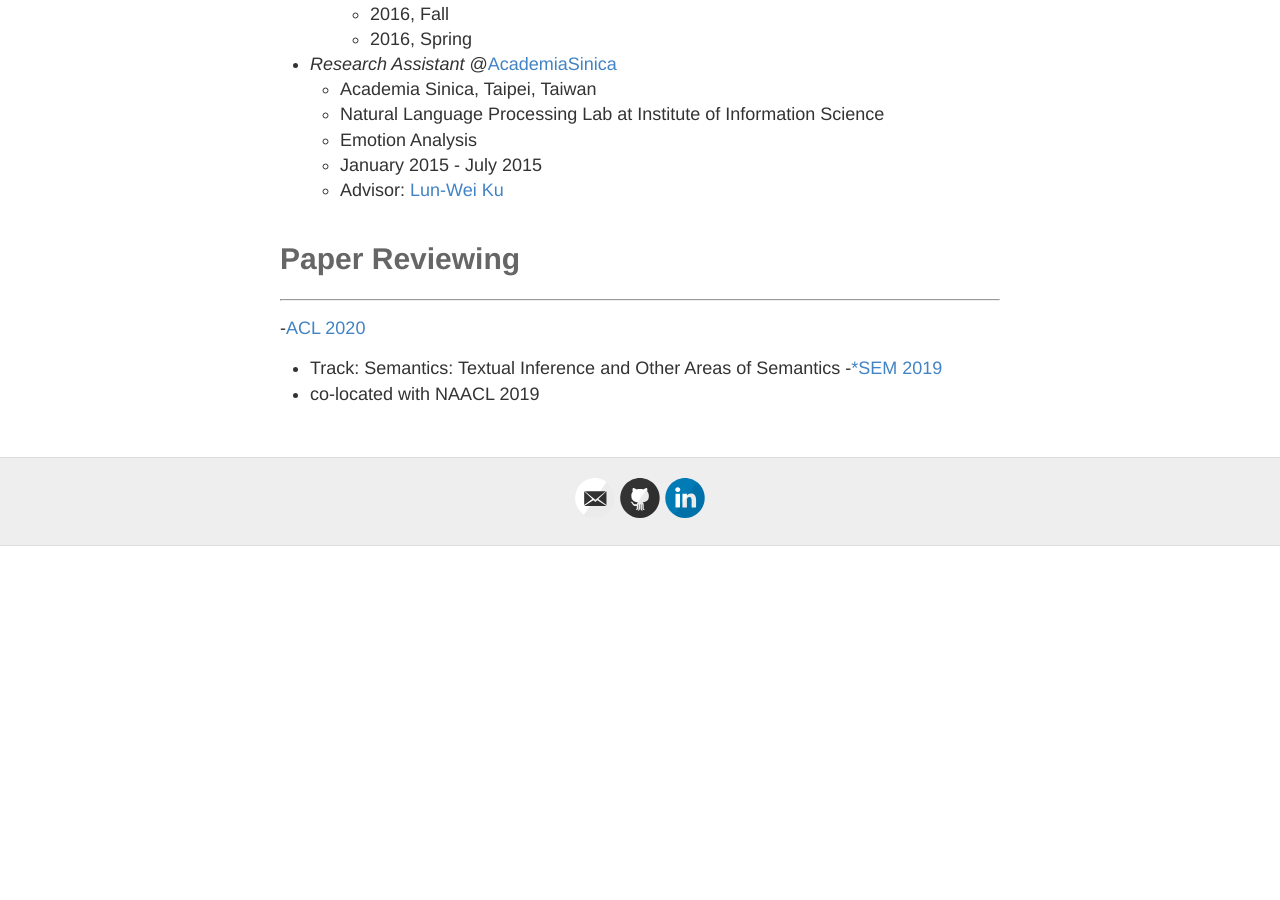
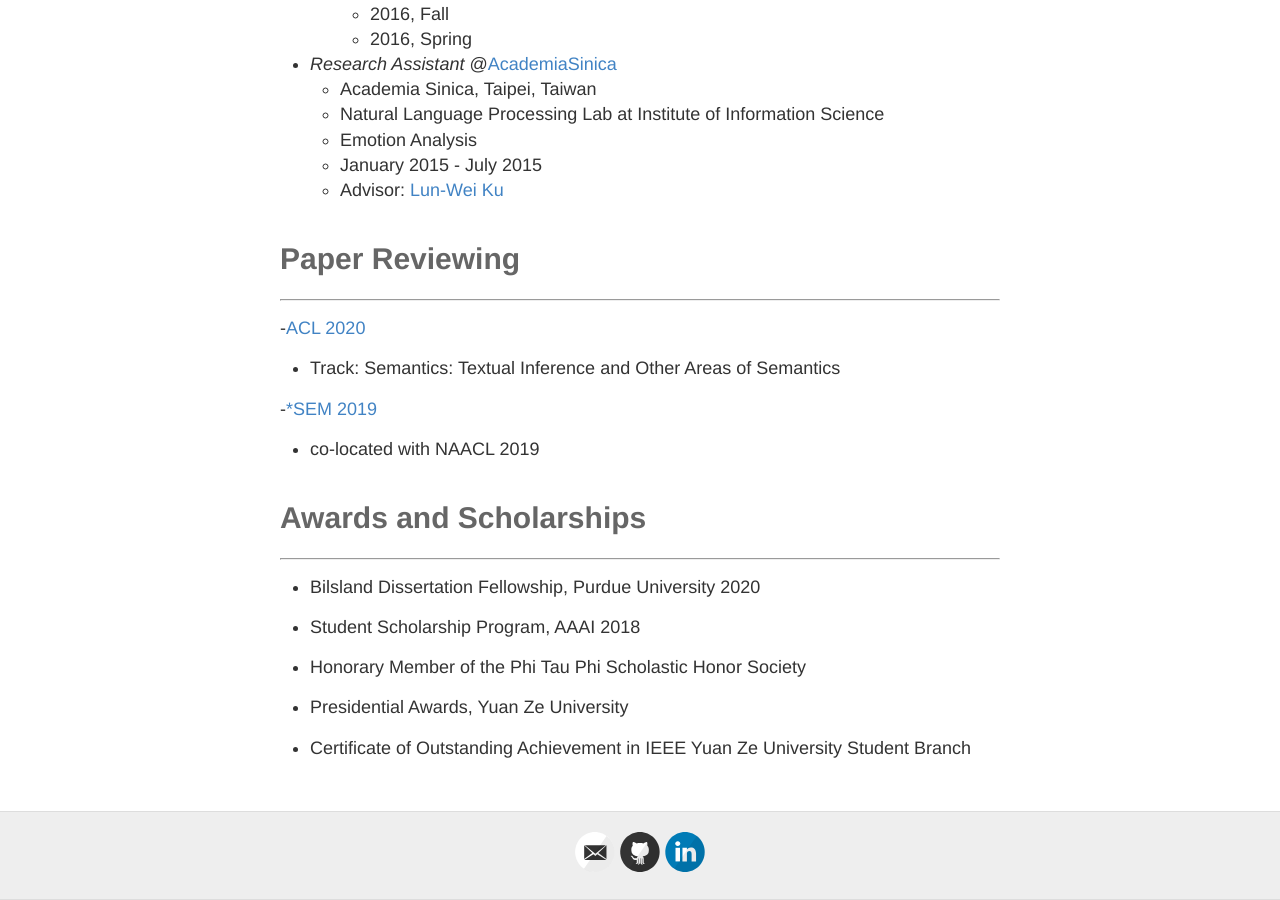
Before and after one commit to doug919/doug919.github.io, a Jekyll site: the page built from experience.md, in a window 1280 px wide and 900 px high, scrolled down 1519 px. Built offline with Jekyll 4.4.1, drawn with Linux system fonts in a browser that asks for light colours; before the commit the page ends 2065 px from its top, so only the background shows below that.

Commit message:
update exp

```diff
--- a/experience.md
+++ b/experience.md
@@ -66,5 +66,18 @@ permalink: /experience
 ---
 -[ACL 2020](https://acl2020.org/)
   - Track: Semantics: Textual Inference and Other Areas of Semantics
+
 -[*SEM 2019](http://starsem.org/2019/)
   - co-located with NAACL 2019
+
+# Awards and Scholarships
+---
+- Bilsland Dissertation Fellowship, Purdue University 2020
+
+- Student Scholarship Program, AAAI 2018
+
+- Honorary Member of the Phi Tau Phi Scholastic Honor Society
+
+- Presidential Awards, Yuan Ze University
+
+- Certificate of Outstanding Achievement in IEEE Yuan Ze University Student Branch
```
